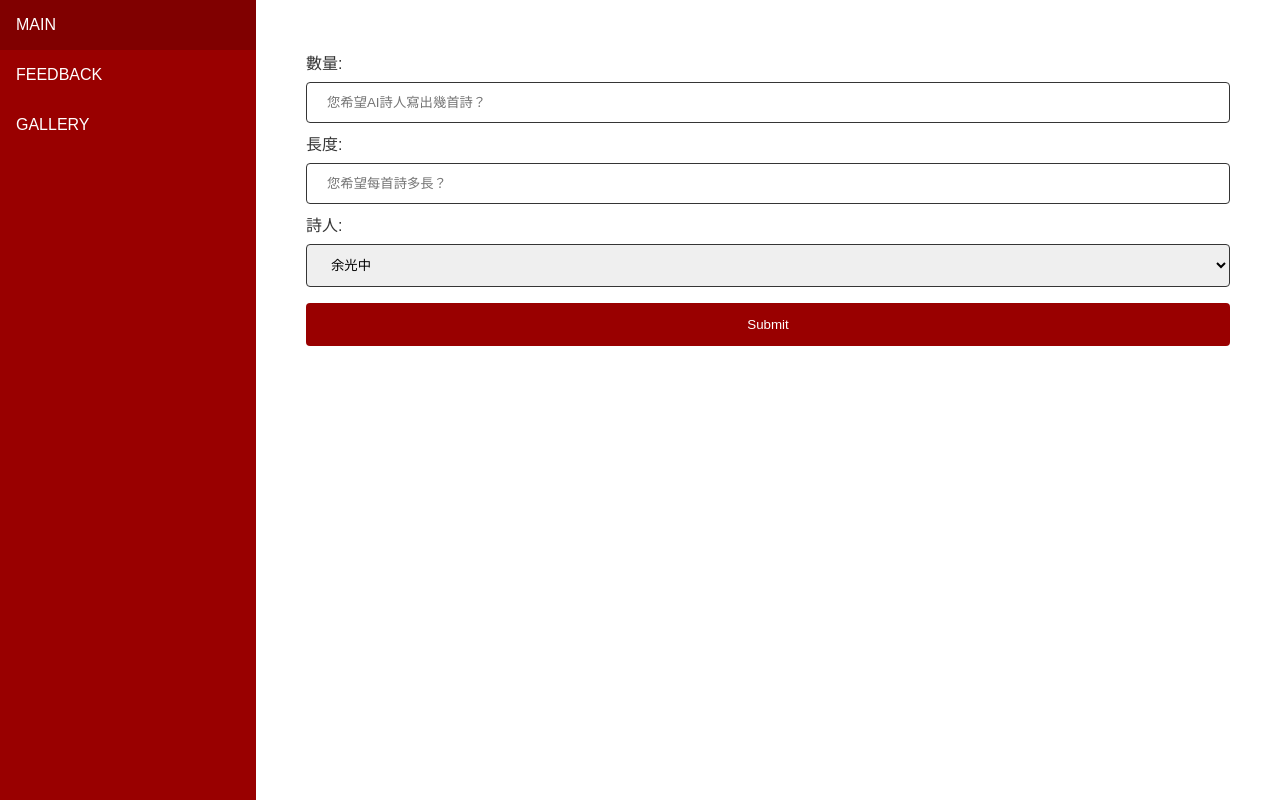
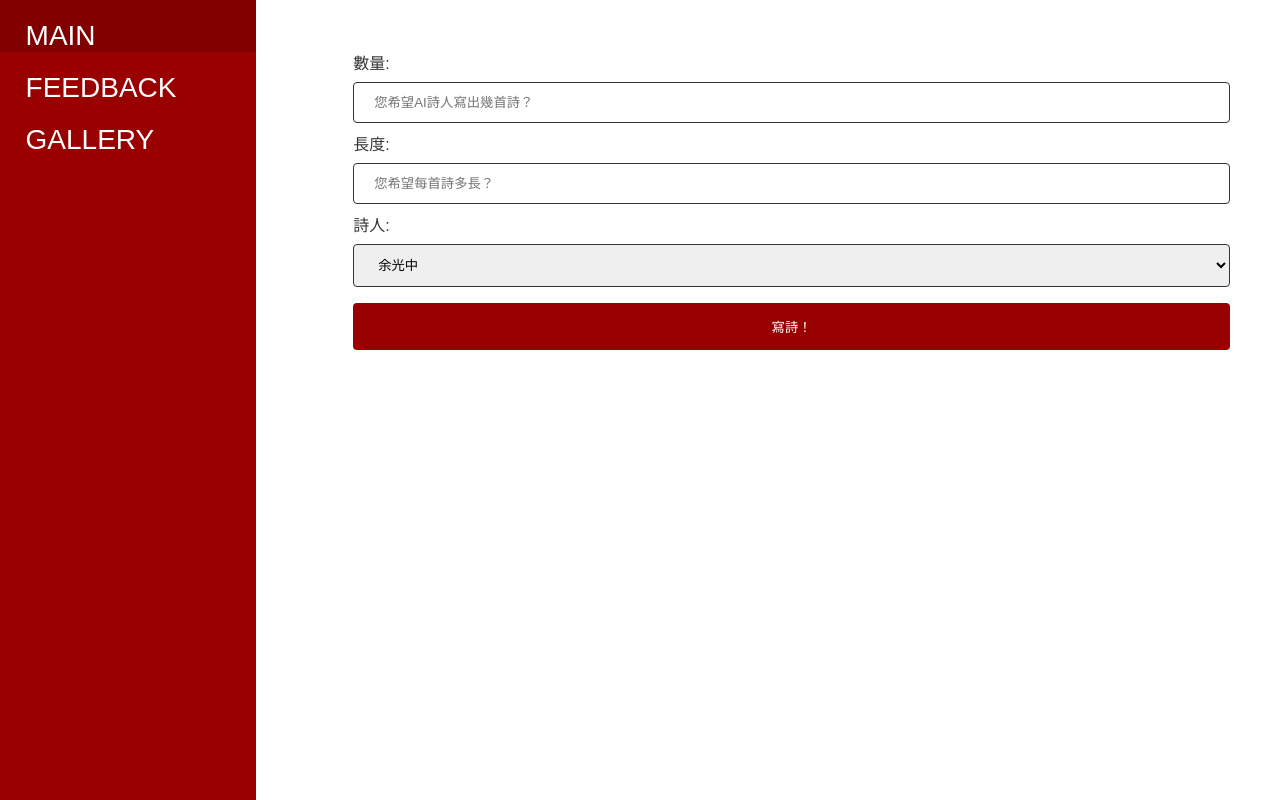
Before and after one commit to Q23RF/AIP_flask, a Flask app: page / in a window 1280 px wide. Run offline with Flask 2, Linux system fonts and the light colour scheme.

Commit message:
adapt to screensize (relative too viewport size when <980px)

```diff
--- /dev/null
+++ b/static/style.css
@@ -0,0 +1,124 @@
+:root {
+  --primary:#990000;
+  --primaryD:#800000;
+  --secondary:#9E9E9E;
+  --secondaryD:#353535;
+}
+
+* {
+  box-sizing: border-box;
+}
+
+body {
+  margin: 50px;
+  font-family: Arial, Helvetica, 'Noto Serif TC', serif;
+}
+
+
+/* Style the side navigation */
+.sidenav {
+  height: 100%;
+  width: 24%;
+  position: fixed;
+  z-index: 1;
+  top: 0;
+  left: 0;
+  background-color: var(--primary);
+  overflow-x: hidden;
+}
+
+
+/* Side navigation links */
+.sidenav a {
+  color: white;
+  font: sans-serif;
+  font-size: 3.5vw;
+  padding-left: 2vw;
+  padding-top: 3vw;
+  text-decoration: none;
+  display: block;
+}
+
+/* Change color on hover */
+.sidenav a:hover {
+  background-color: var(--primaryD);
+  color: white;
+}
+
+/* Style the content */
+.content {
+  margin-left: 24%;
+  padding-left: 20px;
+  font: 'Noto Serif TC';
+  color: var(--secondaryD);
+}
+
+/* Style the inputs */
+
+
+::placeholder {
+  font: 'Noto Serif TC';
+}
+
+input[type=text], select {
+  width: 100%;
+  padding: 12px 20px;
+  margin: 8px 0;
+  display: inline-block;
+  border: 1px solid var(--secondaryD);
+  border-radius: 4px;
+  box-sizing: border-box;
+}
+
+input[type=number], select {
+  width: 100%;
+  padding: 12px 20px;
+  margin: 8px 0;
+  display: inline-block;
+  border: 1px solid var(--secondaryD);
+  border-radius: 4px;
+  box-sizing: border-box;
+}
+
+input[type=submit] {
+  width: 100%;
+  background-color: var(--primary);
+  color: white;
+  padding: 14px 20px;
+  margin: 8px 0;
+  border: none;
+  border-radius: 4px;
+  cursor: pointer;
+}
+
+input[type=submit]:hover {
+  background-color: var(--primaryD);
+}
+
+input[type=button] {
+  width: 30%;
+  background-color: var(--primary);
+  color: white;
+  padding: 14px 20px;
+  margin: 8px 0;
+  border: none;
+  border-radius: 4px;
+  cursor: pointer;
+}
+
+@media (min-width: 980px) {
+.sidenav {
+  height: 100%;
+  width: 20%;
+  position: fixed;
+  z-index: 1;
+  top: 0;
+  left: 0;
+  background-color: var(--primary);
+  overflow-x: hidden;
+}
+  .sidenav a {
+    padding-top: 20px;
+    font-size: 28px;
+  }
+}
--- a/templates/main.html
+++ b/templates/main.html
@@ -4,111 +4,10 @@
 <title>AIPOET</title>
 <meta charset="utf-8">
 <meta name="viewport" content="width=device-width, initial-scale=1">
-<style>
-
-:root {
-  --primary:#990000;
-  --primaryD:#800000;
-  --secondary:#9E9E9E;
-  --secondaryD:#353535;
-}
-
-* {
-  box-sizing: border-box;
-}
-
-body {
-  margin: 50px;
-  font-family: Arial, Helvetica, sans-serif;
-}
-
-
-/* Style the side navigation */
-.sidenav {
-  height: 100%;
-  width: 20%;
-  position: fixed;
-  z-index: 1;
-  top: 0;
-  left: 0;
-  background-color: var(--primary);
-  overflow-x: hidden;
-}
-
-
-/* Side navigation links */
-.sidenav a {
-  color: white;
-  font: sans-serif;
-  padding: 16px;
-  text-decoration: none;
-  display: block;
-}
-
-/* Change color on hover */
-.sidenav a:hover {
-  background-color: var(--primaryD);
-  color: white;
-}
-
-/* Style the content */
-.content {
-  margin-left: 20%;
-  padding-left: 20px;
-  font: Helvetica;
-  color: var(--secondaryD);
-}
-
-/* Style the inputs */
-input[type=text], select {
-  width: 100%;
-  padding: 12px 20px;
-  margin: 8px 0;
-  display: inline-block;
-  border: 1px solid var(--secondaryD);
-  border-radius: 4px;
-  box-sizing: border-box;
-}
-
-
-input[type=number], select {
-  width: 100%;
-  padding: 12px 20px;
-  margin: 8px 0;
-  display: inline-block;
-  border: 1px solid var(--secondaryD);
-  border-radius: 4px;
-  box-sizing: border-box;
-}
-
-input[type=submit] {
-  width: 100%;
-  background-color: var(--primary);
-  color: white;
-  padding: 14px 20px;
-  margin: 8px 0;
-  border: none;
-  border-radius: 4px;
-  cursor: pointer;
-}
-
-input[type=submit]:hover {
-  background-color: var(--primaryD);
-}
-
-input[type=button] {
-  width: 30%;
-  background-color: var(--primary);
-  color: white;
-  padding: 14px 20px;
-  margin: 8px 0;
-  border: none;
-  border-radius: 4px;
-  cursor: pointer;
-}
-
-</style>
-
+<link rel="stylesheet" href="{{ url_for('static', filename='style.css') }}">
+<link rel="preconnect" href="https://fonts.googleapis.com">
+<link rel="preconnect" href="https://fonts.gstatic.com" crossorigin>
+<link href="https://fonts.googleapis.com/css2?family=Noto+Serif+TC&display=swap" rel="stylesheet">
 <script>
   function print(text) {
     console.log(text);
@@ -139,7 +38,7 @@ input[type=button] {
       <option value=2>洛夫</option>
     </select>
 
-    <input type="submit" value="Submit">
+    <input type="submit" value="寫詩！">
   </form>
 </div>
 <div class="content">
```
Also changed, not shown: templates/feedback.html (+4 -92 lines), templates/gallery.html (+4 -92 lines).
